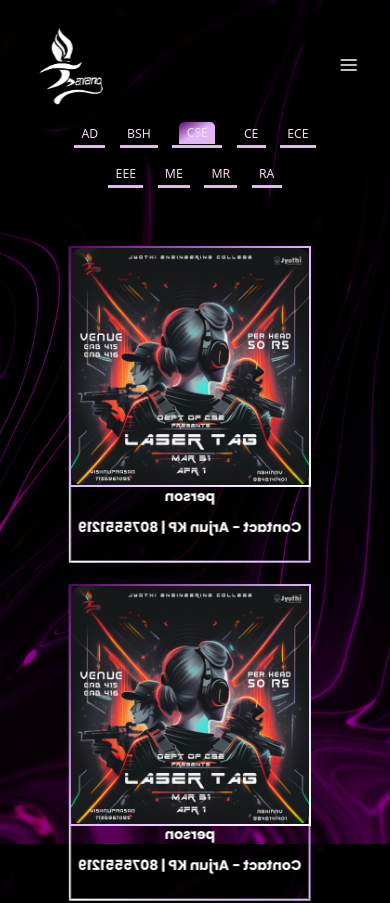
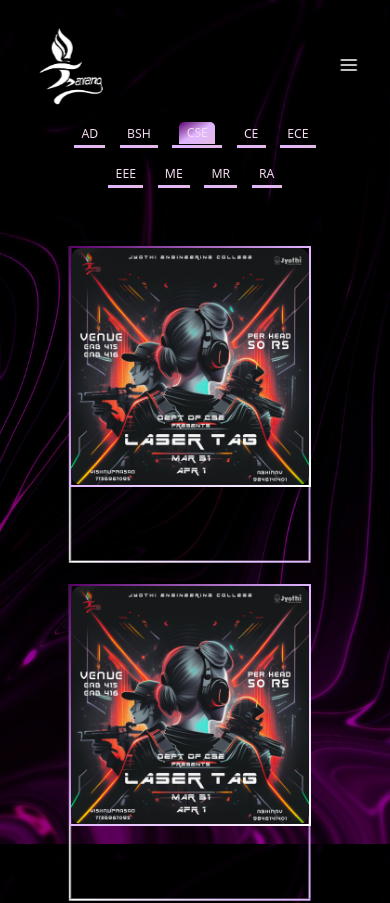
Before and after one commit to jyothi-engineering-college/Tharang2K23-0.2, a React (Create React App) app: page /events/CSE in a window 390 px wide. Shown: the top 903 px of the page. Built offline with nearby package versions, Linux system fonts and the light colour scheme.

Commit message:
mobile view need to update @YoungGuy2003

```diff
--- a/src/components/EventCard/EventCard.js
+++ b/src/components/EventCard/EventCard.js
@@ -12,6 +12,7 @@
     event.stopPropagation(); // Prevent card click when the button is clicked
     window.location.href = props.redirectLink; // Redirect to the specified link
   };
+  const isMobile = window.innerWidth <= 768;
 
   return (
     <div
@@ -39,7 +40,9 @@
           <div className={classes.backContent}>
             <h2 className="header">{props.eventtitle}</h2>
             <div className={classes.eventdescr}>
+            <div style={isMobile ? {display: 'none'} : {}}>
               <p>{props.eventDescription}</p>
+            </div>
               <p className={classes.fees}>
               Registration fees: ₹
               <span className={classes.amount}>{props.regFee}</span>
@@ -48,7 +51,7 @@
             </div>
 
             <button
-              className={classes.registerButton}
+              className={classes.redirectLink}
               onClick={handleRegisterClick}
             >
               Register
```
